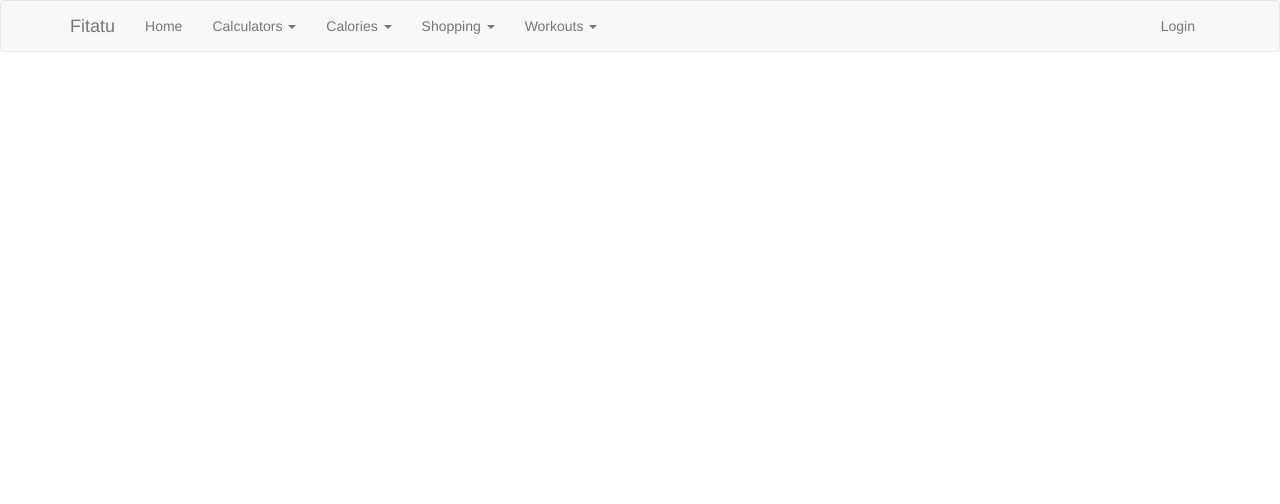
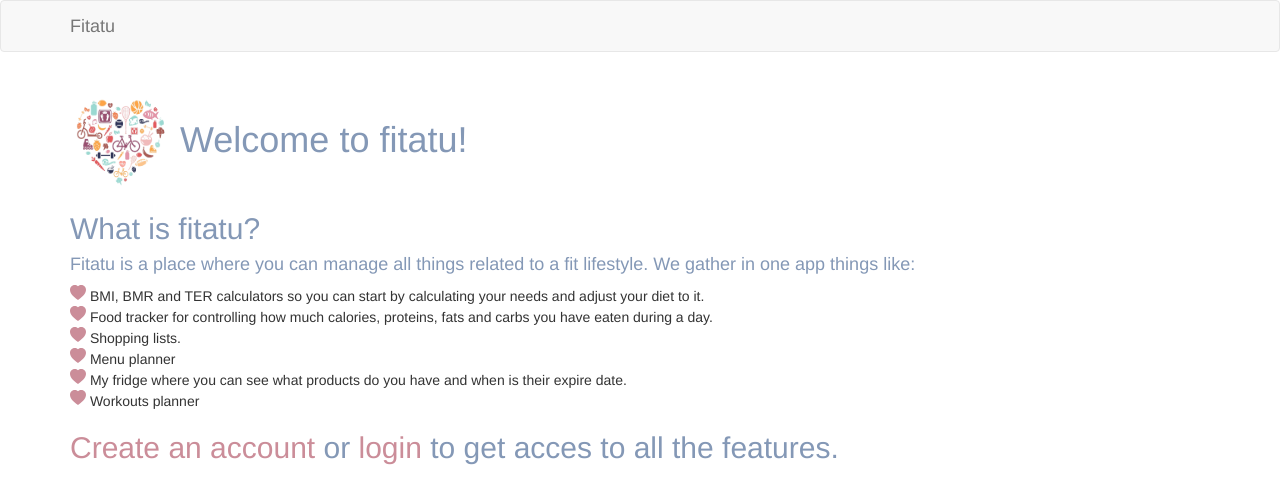
Before and after one commit to domittaa/fitatu, a Flask app: page / in a window 1280 px wide. Shown: the top 504 px of the page. Run offline with Flask 2, Linux system fonts and the light colour scheme; some libraries are stand-ins or nearby versions.

Commit message:
index page

```diff
--- a/app/auth/routes.py
+++ b/app/auth/routes.py
@@ -36,6 +36,6 @@ def register():
         db.session.add(new_user)
         db.session.commit()
         flash("You are now registered user. Please login.")
-        return redirect(url_for('login'))
+        return redirect(url_for('auth.login'))
 
     return render_template('auth/register.html', form=form)
--- a/app/calculators/routes.py
+++ b/app/calculators/routes.py
@@ -1,9 +1,11 @@
 from flask import render_template, flash
+from flask_login import login_required
 from app.calculators import bp
 from app.calculators.forms import BMIForm, BMRForm, TERForm
 
 
 @bp.route('/bmi', methods=['GET', 'POST'])
+@login_required
 def bmi():
     form = BMIForm()
     if form.validate_on_submit():
@@ -15,6 +17,7 @@ def bmi():
 
 
 @bp.route('/bmr', methods=['GET', 'POST'])
+@login_required
 def bmr():
     form = BMRForm()
     if form.validate_on_submit():
@@ -31,6 +34,7 @@ def bmr():
 
 
 @bp.route('/ter', methods=['GET', 'POST'])
+@login_required
 def ter():
     form = TERForm()
     if form.validate_on_submit():
--- a/app/templates/base.html
+++ b/app/templates/base.html
@@ -17,11 +17,15 @@
                     <span class="icon-bar"></span>
                     <span class="icon-bar"></span>
                 </button>
-                <a class="navbar-brand" href="{{ url_for('profile.index')}}">Fitatu</a>
+                {% if current_user.is_anonymous %}
+                <a class="navbar-brand" href="{{ url_for('profile.index')}}">Fitatu
+                </a>
+                {% else %}
+                <a class="navbar-brand" href="{{ url_for('profile.index')}}">Fitatu
+                </a>
             </div>
             <div class="collapse navbar-collapse" id="bs-example-navbar-collapse-1">
                 <ul class="nav navbar-nav">
-                    <li><a href="{{ url_for('profile.index') }}">Home</a></li>
                     <li class="dropdown">
                         <a href="#" class="dropdown-toggle" data-toggle="dropdown" role="button"
                            aria-haspopup="true" aria-expanded="false">Calculators <span class="caret"></span></a>
@@ -57,14 +61,16 @@
                     </li>
                 </ul>
                 <ul class="nav navbar-nav navbar-right">
-                    {% if current_user.is_anonymous %}
-                    <li><a href="{{ url_for('auth.login') }}">Login</a></li>
-                    {% else %}
                         <li class="dropdown">
                         <a href="#" class="dropdown-toggle" data-toggle="dropdown" role="button"
                             aria-haspopup="true" aria-expanded="false">
+                            {% if current_user.avatar %}
                             <img src="{{url_for('static', filename='avatars/' + current_user.id|string) }}"
                              height="25" width="25" alt="avatar" loading="lazy" style=" border-radius: 50%;">
+                                {% else %}
+                                <img src="{{url_for('static', filename='avatars/' + 'default.png') }}"
+                                height="25" width="25" alt="avatar" loading="lazy" style=" border-radius: 50%;">
+                                {% endif %}
                             {{ current_user.username }}
                             <span class="caret"></span></a>
                         <ul class="dropdown-menu" aria-labelledby="dropdownMenuButton">
--- a/app/templates/profile/index.html
+++ b/app/templates/profile/index.html
@@ -1,3 +1,37 @@
 {% extends 'base.html' %}
 {% block app_content %}
+    {% if current_user.is_authenticated %}
+        <h1>
+         <img src="{{url_for('static', filename='logo.jpg') }}"
+                     height="100" width="100" alt="logo" loading="lazy" style=" border-radius: 50%;">
+            Hi {{ current_user.username }}!</h1>
+    {% else %}
+        <h1>
+        <img src="{{url_for('static', filename='logo.jpg') }}"
+             height="100" width="100" alt="logo" loading="lazy" style=" border-radius: 50%;">
+        Welcome to fitatu!</h1>
+        <h2>What is fitatu?</h2>
+        <h4>Fitatu is a place where you can manage all things related to a fit lifestyle. We gather in one
+        app things like: </h4>
+        <svg xmlns="http://www.w3.org/2000/svg" width="16" height="16" fill="RGB(203,141,153)" class="bi bi-heart-fill" viewBox="0 0 16 16">
+          <path fill-rule="evenodd" d="M8 1.314C12.438-3.248 23.534 4.735 8 15-7.534 4.736 3.562-3.248 8 1.314z"/>
+        </svg> BMI, BMR and TER calculators so you can start by calculating your needs and adjust your diet to it. <br>
+            <svg xmlns="http://www.w3.org/2000/svg" width="16" height="16" fill="RGB(203,141,153)" class="bi bi-heart-fill" viewBox="0 0 16 16">
+              <path fill-rule="evenodd" d="M8 1.314C12.438-3.248 23.534 4.735 8 15-7.534 4.736 3.562-3.248 8 1.314z"/>
+            </svg> Food tracker for controlling how much calories, proteins, fats and carbs you have eaten during a day. <br>
+            <svg xmlns="http://www.w3.org/2000/svg" width="16" height="16" fill="RGB(203,141,153)" class="bi bi-heart-fill" viewBox="0 0 16 16">
+              <path fill-rule="evenodd" d="M8 1.314C12.438-3.248 23.534 4.735 8 15-7.534 4.736 3.562-3.248 8 1.314z"/>
+            </svg> Shopping lists. <br>
+            <svg xmlns="http://www.w3.org/2000/svg" width="16" height="16" fill="RGB(203,141,153)" class="bi bi-heart-fill" viewBox="0 0 16 16">
+              <path fill-rule="evenodd" d="M8 1.314C12.438-3.248 23.534 4.735 8 15-7.534 4.736 3.562-3.248 8 1.314z"/>
+            </svg> Menu planner <br>
+            <svg xmlns="http://www.w3.org/2000/svg" width="16" height="16" fill="RGB(203,141,153)" class="bi bi-heart-fill" viewBox="0 0 16 16">
+              <path fill-rule="evenodd" d="M8 1.314C12.438-3.248 23.534 4.735 8 15-7.534 4.736 3.562-3.248 8 1.314z"/>
+            </svg> My fridge where you can see what products do you have and when is their expire date.<br>
+            <svg xmlns="http://www.w3.org/2000/svg" width="16" height="16" fill="RGB(203,141,153)" class="bi bi-heart-fill" viewBox="0 0 16 16">
+              <path fill-rule="evenodd" d="M8 1.314C12.438-3.248 23.534 4.735 8 15-7.534 4.736 3.562-3.248 8 1.314z"/>
+            </svg> Workouts planner
+        <h2><a href="{{ url_for('auth.register') }}">Create an account</a> or
+            <a href="{{ url_for('auth.login') }}">login </a> to get acces to all the features. </h2>
+    {% endif %}
 {% endblock %}
```
Also changed, not shown: app/static/icons/heart-fill.svg (added), app/static/logo.jpg (added), app/static/style.css (line endings or trailing spaces).
